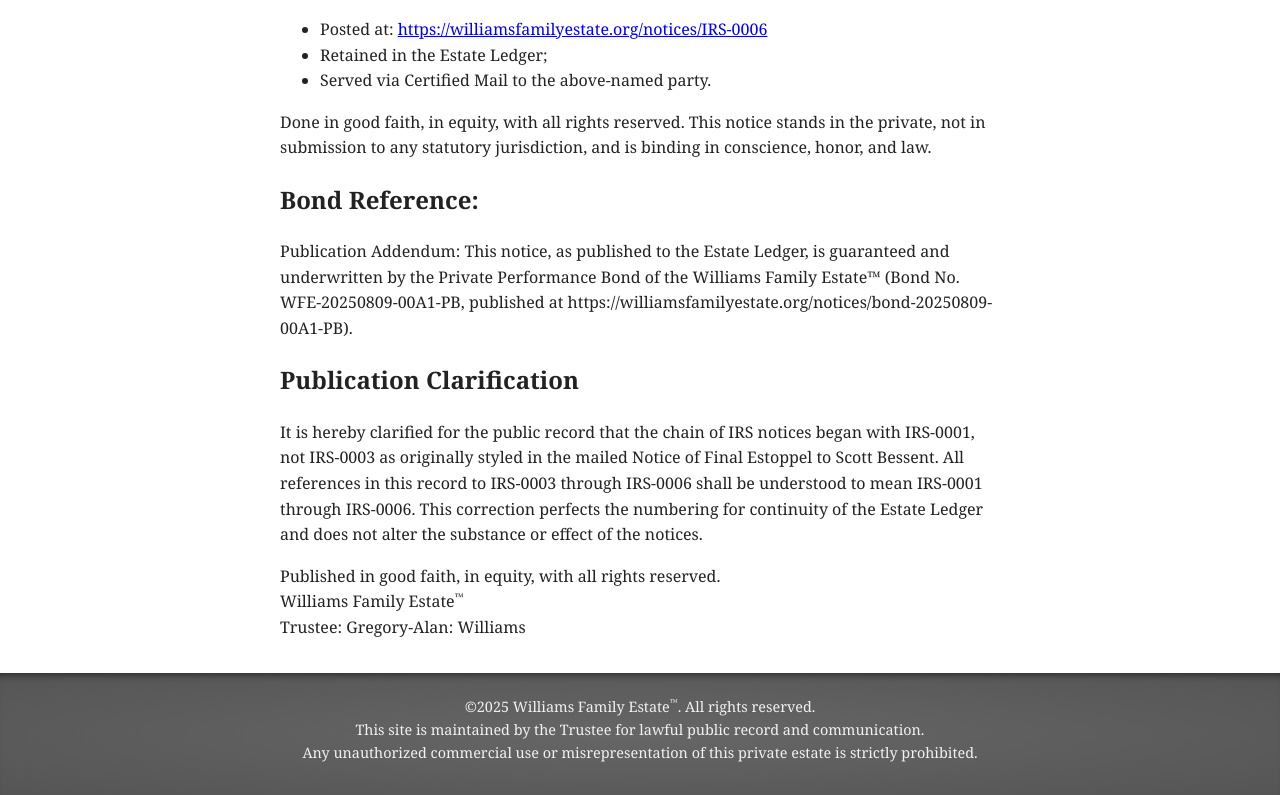
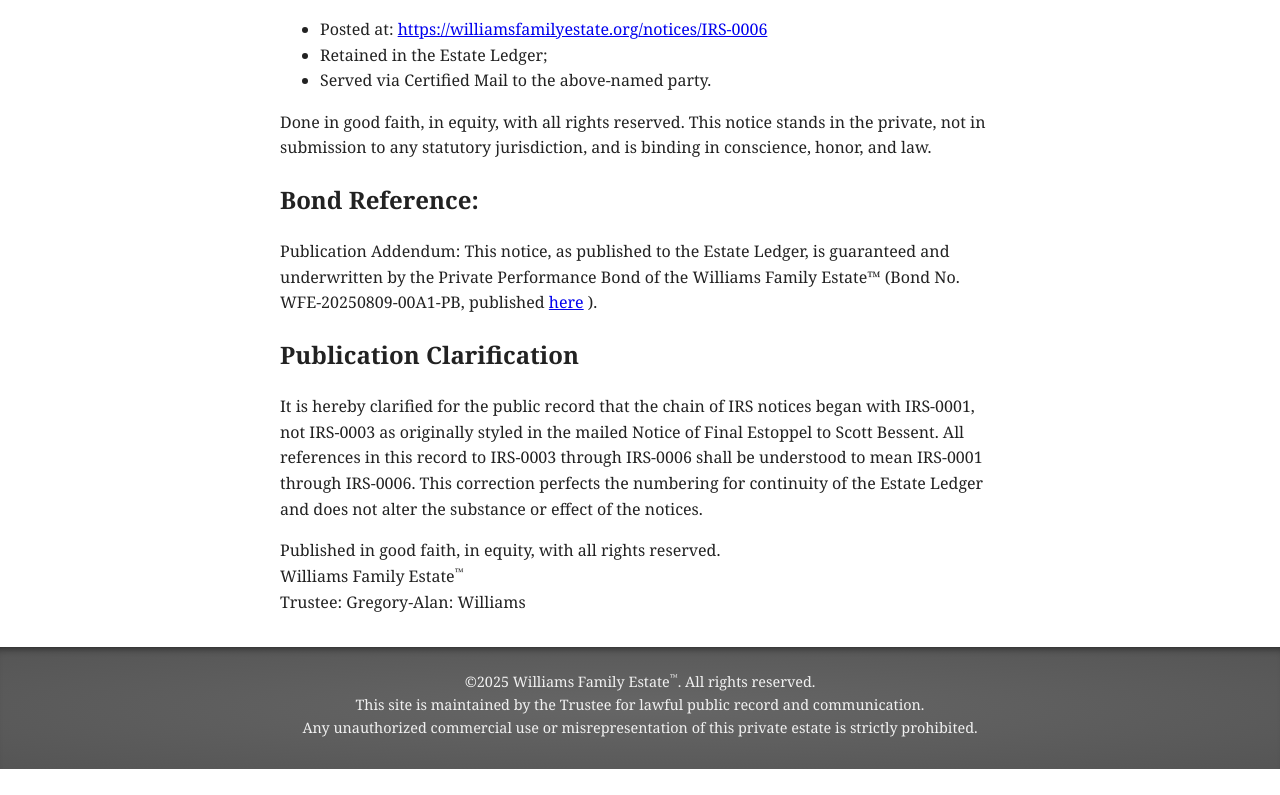
Before and after one commit to WFETrustee/WilliamsFamilyEstate, a plain HTML site: page notice/20250918_IRS-0006_NoticeOfEstoppel.html in a window 1280 px wide. Shown: the part 2441-3236 px from the top of the page. After the commit the page ends 3210 px from the top, so only its background shows below. Drawn offline with Linux system fonts and the light colour scheme; a web font is replaced by a local one.

Commit message:
Some minor edits and publishing to active for estoppel

```diff
--- a/notice/20250918_IRS-0006_NoticeOfEstoppel.html
+++ b/notice/20250918_IRS-0006_NoticeOfEstoppel.html
@@ -19,7 +19,7 @@
   <meta name="doc-venue" content="United States Department of the Treasury / Internal Revenue Service" data-label="Recorded in" data-group="2">
   <meta name="doc-id" content="IRS-0006" data-label="ID" data-group="2">
   <meta name="doc-summary" content="Final estoppel served upon Scott Bessent, Acting Commissioner of Internal Revenue, curing misnomer of prior notices and closing the record IRS-0003 through IRS-0006." data-label="Summary">
-  <meta name="doc-status" content="draft" data-style="status">
+  <meta name="doc-status" content="active" data-style="status">
   <meta name="doc-pinned" content="false" data-style="pinned">
   <meta name="doc-image" content="" data-label="Image">
 
@@ -137,7 +137,7 @@
 
     <h2>Bond Reference:</h2>
     <p>
-        Publication Addendum: This notice, as published to the Estate Ledger, is guaranteed and underwritten by the Private Performance Bond of the Williams Family Estate™ (Bond No. WFE-20250809-00A1-PB, published at https://williamsfamilyestate.org/notices/bond-20250809-00A1-PB).
+        Publication Addendum: This notice, as published to the Estate Ledger, is guaranteed and underwritten by the Private Performance Bond of the Williams Family Estate™ (Bond No. WFE-20250809-00A1-PB, published <a href="https://williamsfamilyestate.org/notice/20250809_RES_001001_PerformanceBond.pdf" target="_blank" rel="noopener noreferrer">here</a> ).
     </p>
 
     <h2>Publication Clarification</h2>
```
